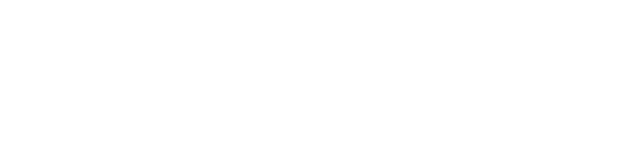
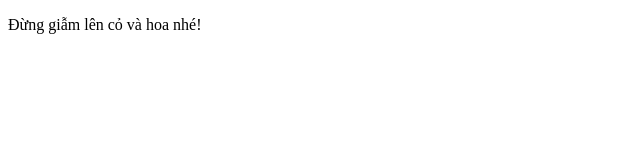
Before and after one commit to truongvanduy/CT300-ex1, a plain HTML site: page index.html in a window 1280 px wide. Shown: the whole page, without its empty margins (0-640 px from the left). Drawn offline with Linux system fonts and the light colour scheme.

Commit message:
krixiiii

```diff
--- a/index.html
+++ b/index.html
@@ -5,5 +5,7 @@
     <meta name="viewport" content="width=device-width, initial-scale=1.0" />
     <title>Document</title>
   </head>
-  <body></body>
+  <body>
+    <p>Đừng giẫm lên cỏ và hoa nhé!</p>
+  </body>
 </html>
```
